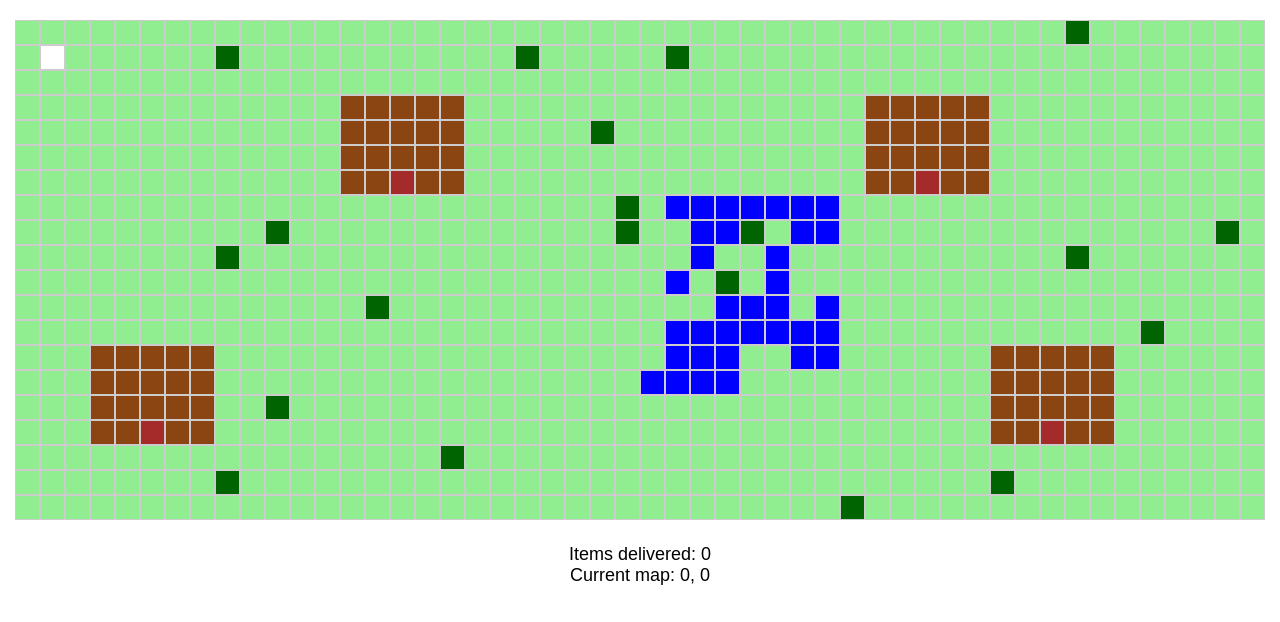
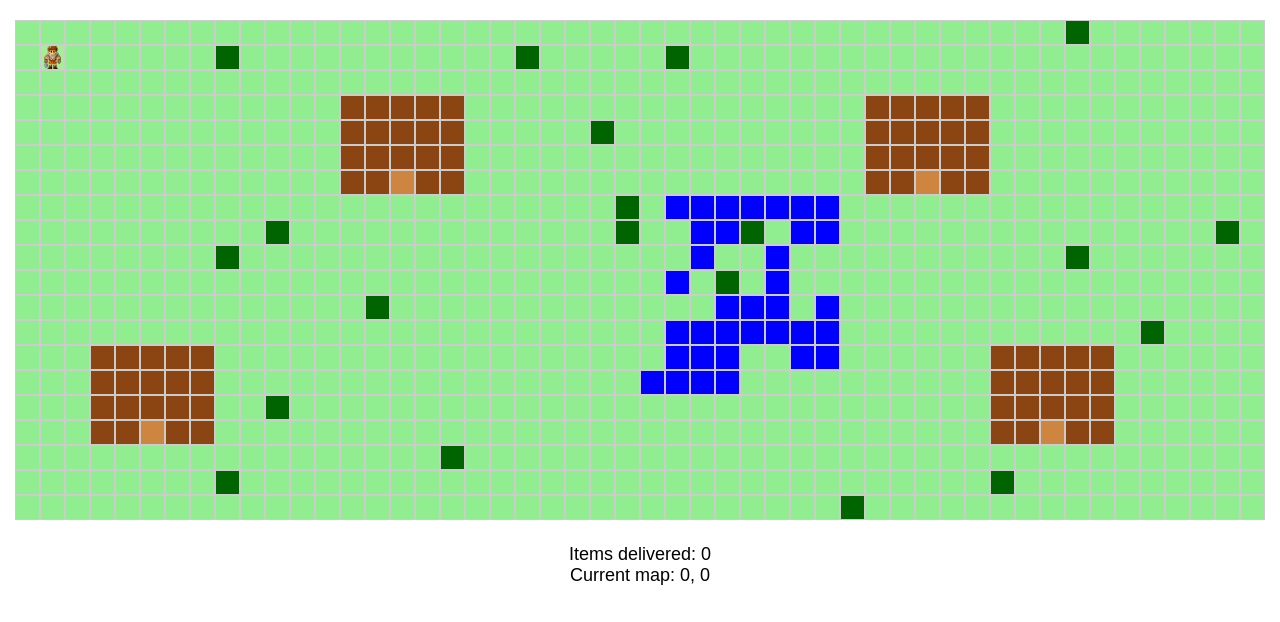
Before and after one commit to dzoba/errand-runner, a React (Create React App) app: page / in a window 1280 px wide. Shown: the top 622 px of the page. Built offline with nearby package versions, Linux system fonts and the light colour scheme.

Commit message:
Character image

```diff
--- a/src/App.css
+++ b/src/App.css
@@ -23,3 +23,11 @@
   margin-top: 20px;
   font-size: 18px;
 }
+
+.character {
+  background-image: url('../public/character.png');
+  background-size: cover;
+  background-position: center;
+  background-repeat: no-repeat;
+  background-color: #ccc;
+}
--- a/src/App.js
+++ b/src/App.js
@@ -18,7 +18,7 @@ const TileTypes = {
   POND: "blue",
   SHRUB: "darkgreen",
   HOUSE: "saddlebrown",
-  DOOR: "brown",
+  DOOR: "peru",
   CHARACTER: "white",
 };
 
@@ -272,7 +272,7 @@ function App() {
             {row.map((tile, colIndex) => (
               <div
                 key={colIndex}
-                className="tile"
+                className={`tile ${rowIndex === characterPos.y && colIndex === characterPos.x ? 'character' : ''}`}
                 style={{
                   backgroundColor:
                     rowIndex === characterPos.y && colIndex === characterPos.x
```
Also changed, not shown: public/character.png (added).
